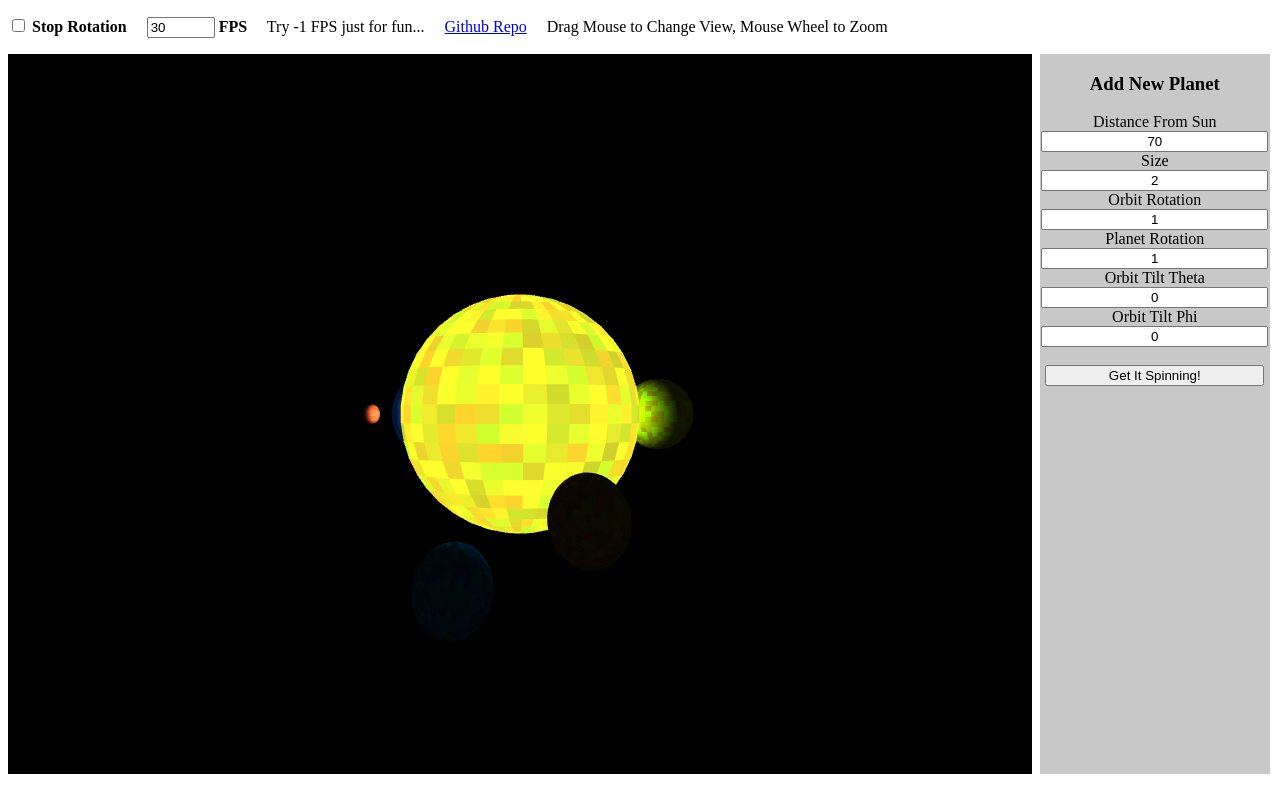
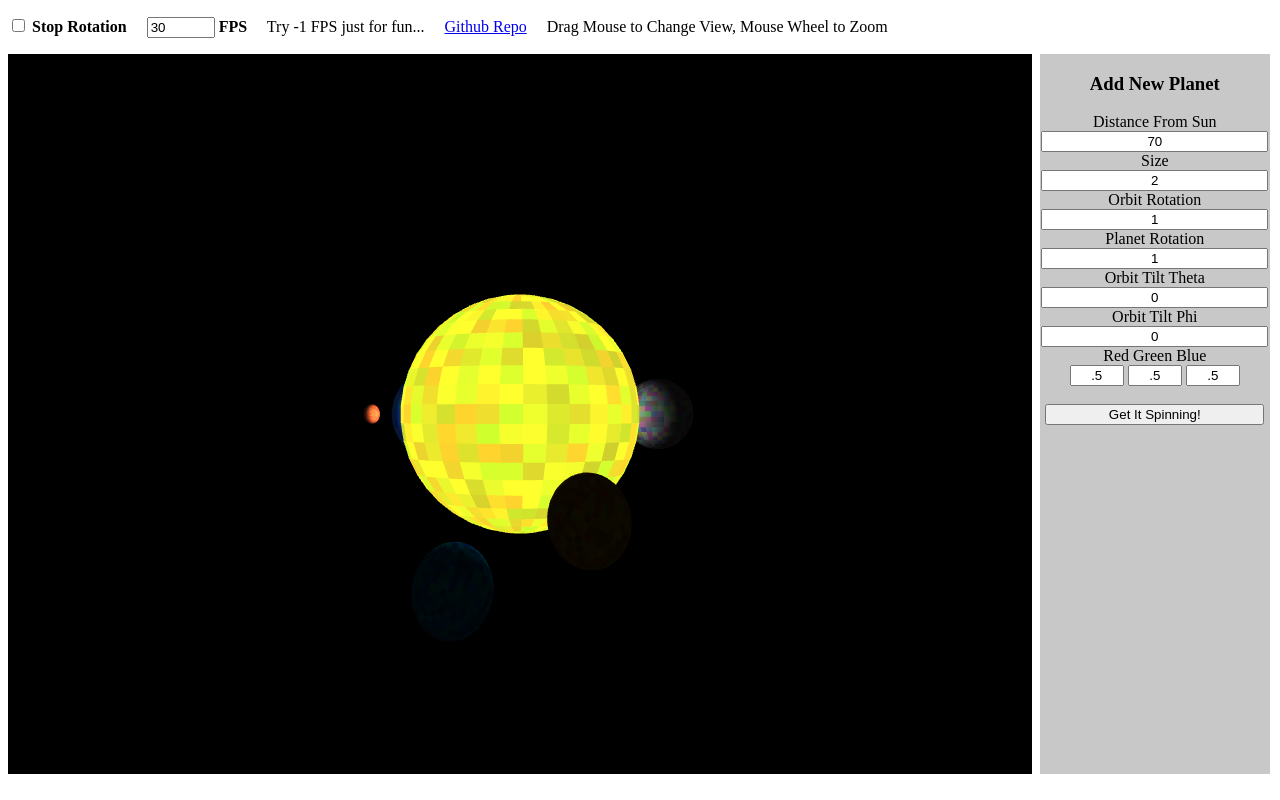
Before and after one commit to philbertani/WebGL-Scene-Graph, a website built with webpack: page index.html in a window 1280 px wide. Both pictures are taken after a click on the input "Get It Spinning!". Built offline with nearby package versions, Linux system fonts and the light colour scheme; animation ran at ten frames a second.

Commit message:
color options for new planet

```diff
--- a/createScene.mjs
+++ b/createScene.mjs
@@ -243,7 +243,7 @@ function addToSceneGraph(planetData) {
   console.log(planetData);
   numNewPlanets ++;
 
-  const {orbitTheta,orbitPhi,dxSun} = planetData;
+  const {orbitTheta,orbitPhi,dxSun,red,green,blue} = planetData;
 
   let orbitVector = [dxSun,0,0];
   let orbitAxis = [0,1,0];
@@ -275,8 +275,8 @@ function addToSceneGraph(planetData) {
   newPlanetNode.localMatrix = m4.scaling(planetData["size"],planetData["size"],planetData["size"])
   newPlanetNode.drawInfo = {
     uniforms: {
-      u_colorOffset: [.4,.4,0,1],
-      u_colorMult: [ 0,.5,.5,1]
+      u_colorOffset: [red/2,green/2,blue/2,1],
+      u_colorMult: [ red,green,blue,1]
     }
   }
 
--- a/index.html
+++ b/index.html
@@ -12,6 +12,10 @@
         form input {
             text-align:center;
             width:95%;
+        }
+        .color {
+            margin-top: 0;
+            width: 20%;
         }
     </style>
 </head>
@@ -49,6 +53,11 @@
             <input id="orbitTheta" value="0">
             <label for="orbitTheta">Orbit Tilt Phi</label>
             <input id="orbitPhi" value="0">
+            <label for="color"> Red Green Blue </label>
+            <br>
+            <input class="color" id="red" value=".5">
+            <input class="color" id="green" value=".5">
+            <input class="color" id="blue" value=".5">
 
             <br></br>
             <input type="submit" value="Get It Spinning!">
--- a/index.mjs
+++ b/index.mjs
@@ -46,7 +46,8 @@ function main() {
   document.getElementById("addPlanet").onsubmit = function(ev) {
     ev.preventDefault()
     //fields are: dxSun, size, orbitRotation, planetRotation
-    const fields = ["dxSun","size","orbitRotation","planetRotation","orbitTheta","orbitPhi"];
+    const fields = ["dxSun","size","orbitRotation","planetRotation",
+      "orbitTheta","orbitPhi","red","green","blue"];
     const planetData = {};
     let valid=true;
     for (const field of fields) {
```
Also changed, not shown: gltf.mjs (added, +44 -0 lines).
